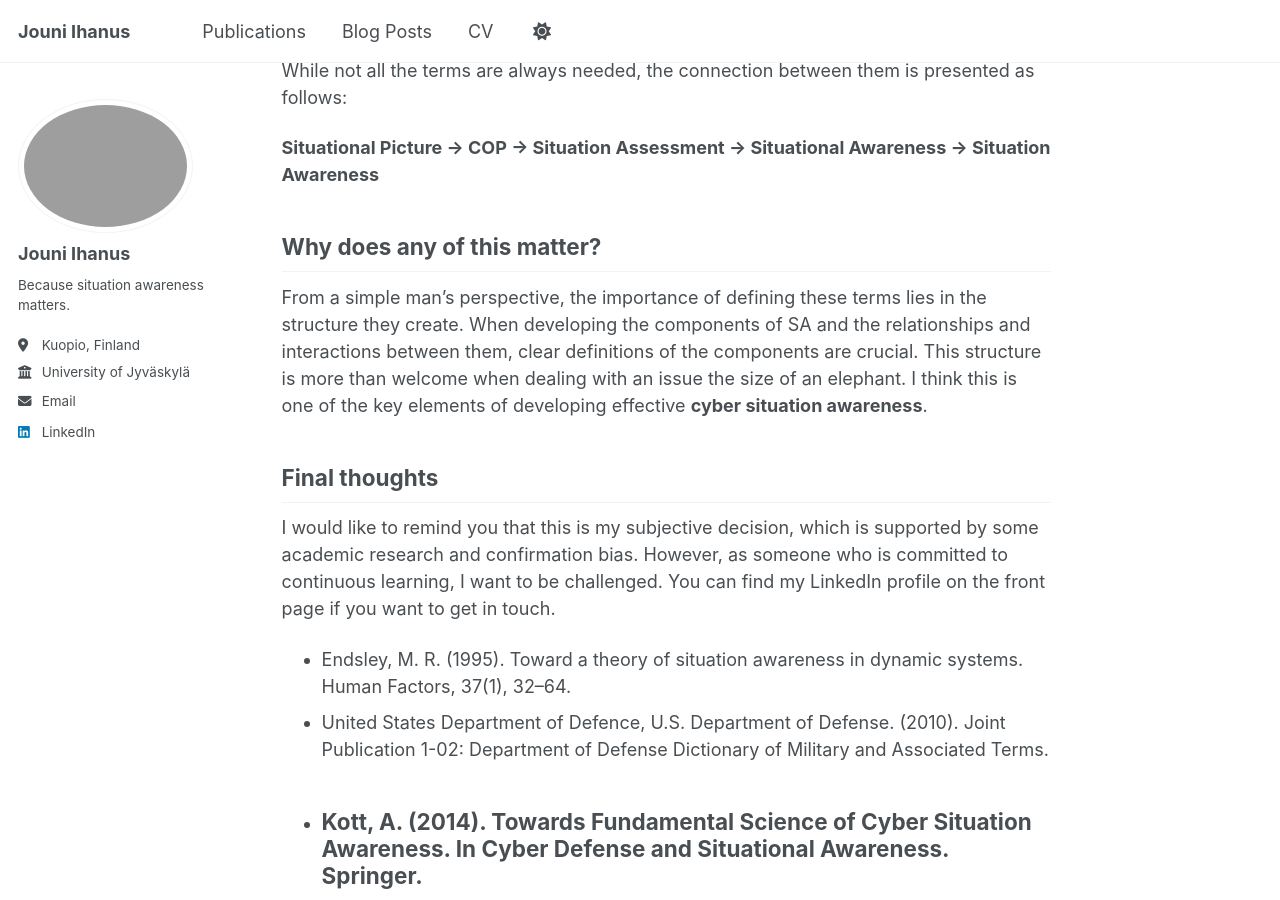
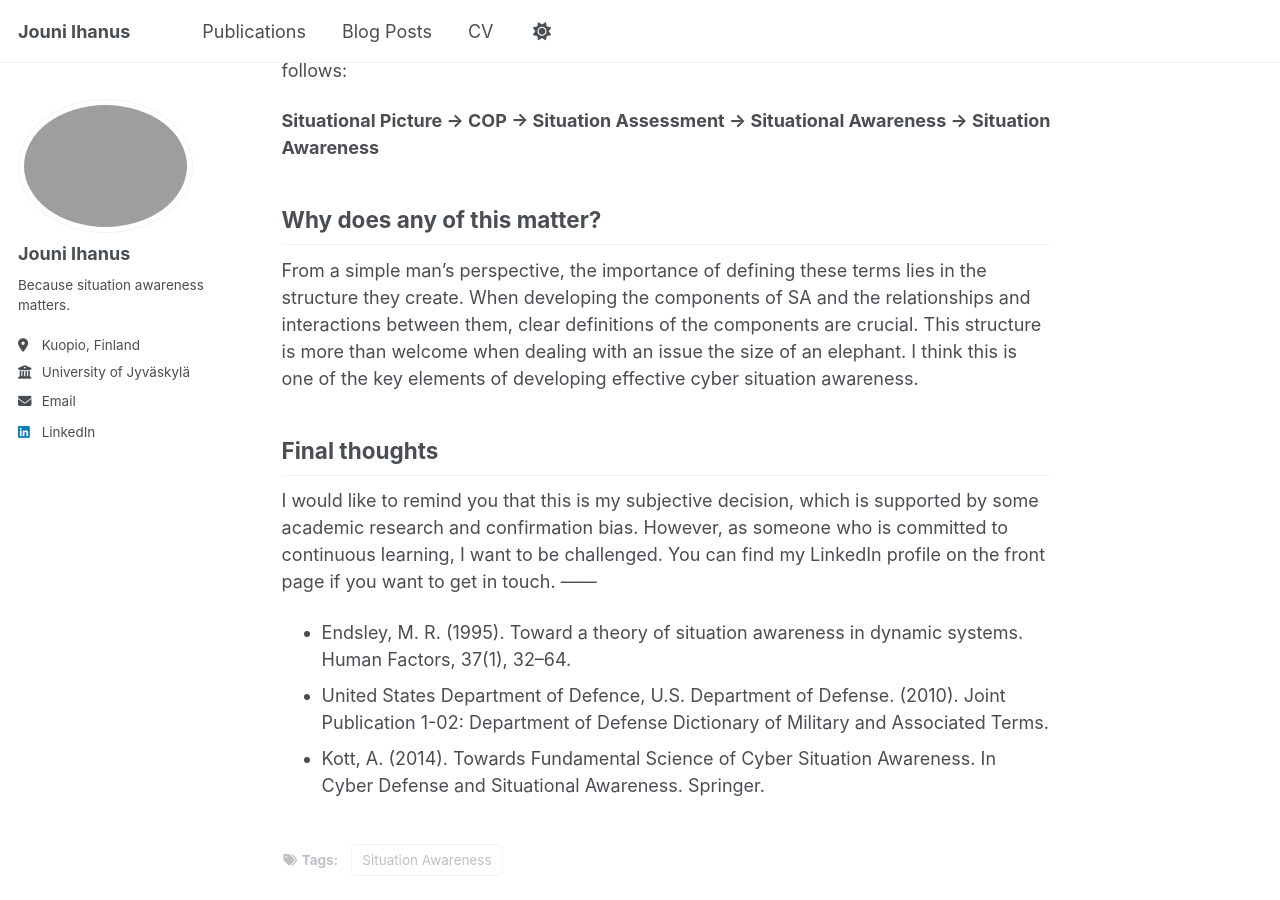
Before and after one commit to WNemesisW/WNemesisW.github.io, a Jekyll site: the page built from _posts/2026-03-12-sa.md, in a window 1280 px wide and 900 px high, scrolled down 1723 px. Built offline with Jekyll 4.4.1, drawn with Linux system fonts in a browser that asks for light colours; a script bundle is joined from its source files by our own code; library files that are not in the unit come from our copies; some of the changed text lies outside the part shown.

Commit message:
Update 2026-03-12-sa.md

```diff
--- a/_posts/2026-03-12-sa.md
+++ b/_posts/2026-03-12-sa.md
@@ -17,7 +17,7 @@
 Where do we get with this?
 
 ## My point of view
-The terms **situation awareness** and **situational awareness** are often used interchangeably, but they can be distinguished linguistically and conceptually. Situation awareness refers to awareness of a specific situation, meaning an understanding of what is happening in a particular operational context. In contrast, situational awareness refers to a type of cognitive capability that enables individuals or teams to perceive, comprehend, and anticipate developments in dynamic environments. The concept of situation awareness was formalized by Mica R. Endsley, who defined it as the **(1) perception** of environmental elements, the **(2) comprehension** of their meaning, and the **(3) projection** of their future status. Thus, *situational awareness describes the cognitive process or capability*, whereas situation awareness can be interpreted as the *resulting understanding of a particular situation*. This distinction helps separate the **general cognitive ability** to **understand situations from the awareness of a specific operational state**.
+The terms situation awareness and situational awareness are often used interchangeably, but they can be distinguished linguistically and conceptually. Situation awareness refers to awareness of a specific situation, meaning an understanding of what is happening in a particular operational context. In contrast, situational awareness refers to a type of cognitive capability that enables individuals or teams to perceive, comprehend, and anticipate developments in dynamic environments. The concept of situation awareness was formalized by Mica R. Endsley, who defined it as the **(1) perception** of environmental elements, the **(2) comprehension** of their meaning, and the **(3) projection** of their future status. Thus, *situational awareness describes the cognitive process or capability*, whereas situation awareness can be interpreted as the *resulting understanding of a particular situation*. This distinction helps separate the **general cognitive ability** to **understand situations from the awareness of a specific operational state**.
 
 ## Definitions
 To conclude all the terms on the table, here is the full list of definitions and their connection.
@@ -32,14 +32,12 @@
 **Situational Picture → COP → Situation Assessment → Situational Awareness → Situation Awareness**
 
 ## Why does any of this matter?
-From a simple man's perspective, the importance of defining these terms lies in the structure they create. When developing the components of SA and the relationships and interactions between them, clear definitions of the components are crucial. This structure is more than welcome when dealing with an issue the size of an elephant. I think this is one of the key elements of developing effective **cyber situation awareness**.
+From a simple man's perspective, the importance of defining these terms lies in the structure they create. When developing the components of SA and the relationships and interactions between them, clear definitions of the components are crucial. This structure is more than welcome when dealing with an issue the size of an elephant. I think this is one of the key elements of developing effective cyber situation awareness.
 
 ## Final thoughts
 I would like to remind you that this is my subjective decision, which is supported by some academic research and confirmation bias. However, as someone who is committed to continuous learning, I want to be challenged. You can find my LinkedIn profile on the front page if you want to get in touch.
-
-
+------
 
 * Endsley, M. R. (1995). Toward a theory of situation awareness in dynamic systems. Human Factors, 37(1), 32–64.
 * United States Department of Defence, U.S. Department of Defense. (2010). Joint Publication 1-02: Department of Defense Dictionary of Military and Associated Terms.
 * Kott, A. (2014). Towards Fundamental Science of Cyber Situation Awareness. In Cyber Defense and Situational Awareness. Springer.
-------
```
